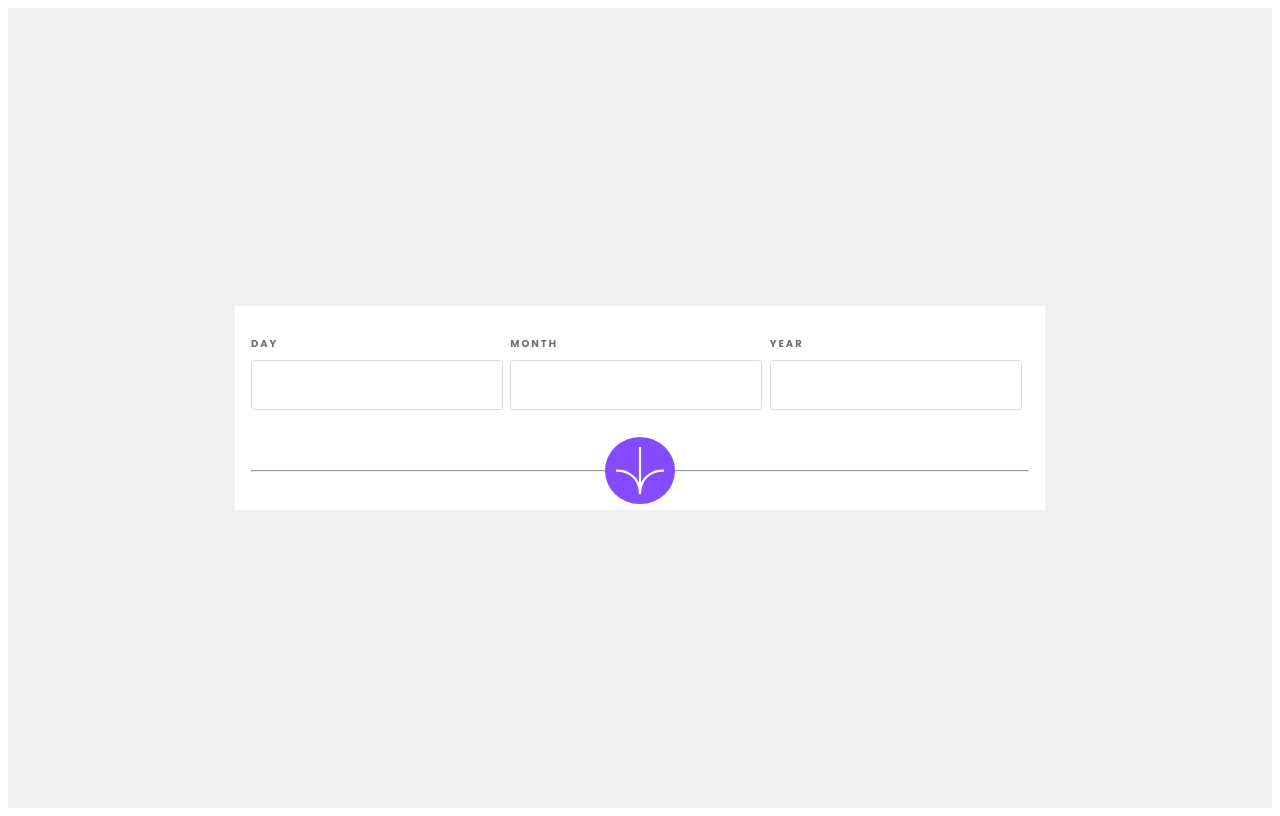
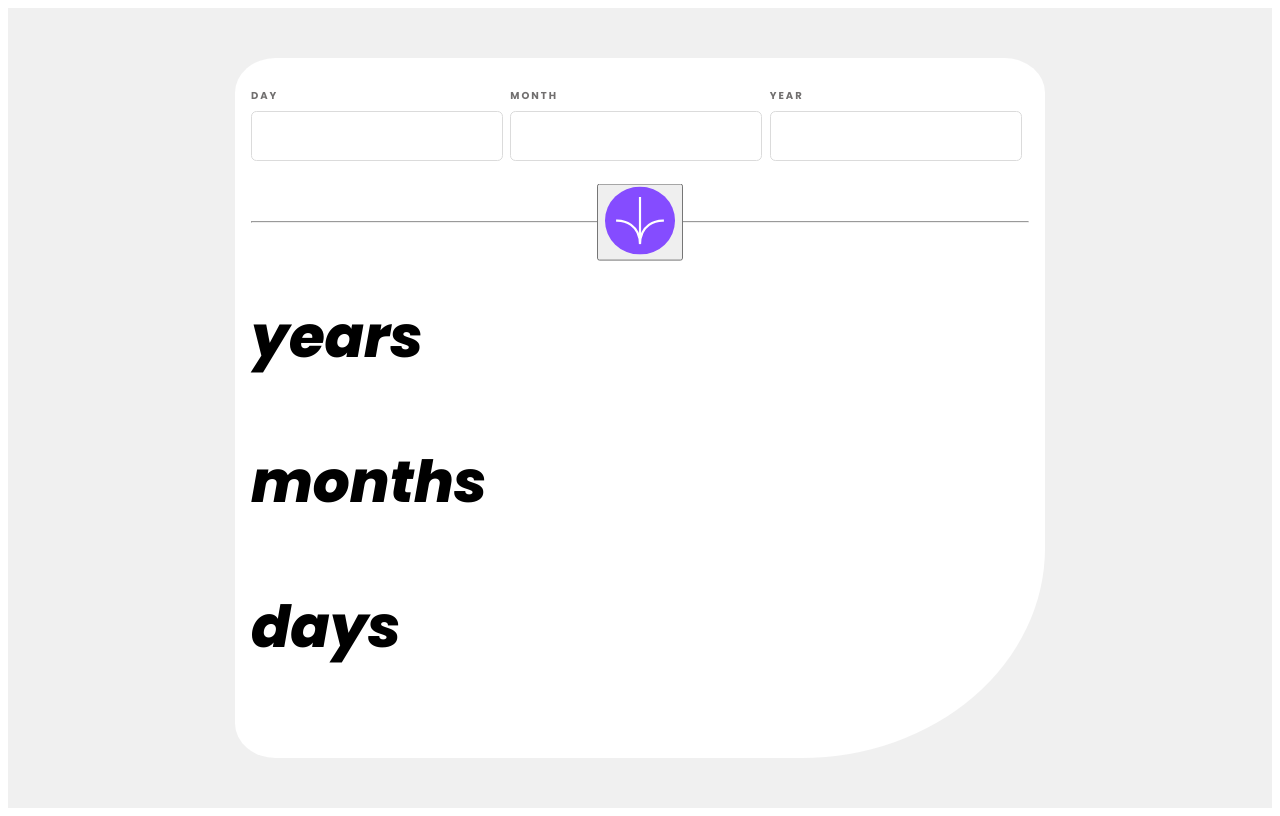
Before and after one commit to JakubCukrowski/age-calculator-mentor, a React (Create React App) app: page / in a window 1280 px wide. Built offline with nearby package versions, Linux system fonts and the light colour scheme.

Commit message:
Calculating years and months added

```diff
--- a/src/App.js
+++ b/src/App.js
@@ -1,5 +1,7 @@
 import { Container } from "./components/Container";
 import { Section } from "./styles/Section.style";
+
+const currentDate = new Date()
 
 function App() {
   return (
--- a/src/components/CenterLine.js
+++ b/src/components/CenterLine.js
@@ -1,12 +1,47 @@
 import arrowIcon from "../assets/images/icon-arrow.svg"
 import { StyledImg } from "../styles/ArrowIcon.style"
 import { StyledDiv } from "../styles/StyledDiv.style"
+import { Button } from "../styles/Button.style"
 
-export const CenterLine = () => {
+export const CenterLine = ({inputFields, setResults}) => {
+    const handleClick = () => {
+        const currentDate = new Date()
+        const providedDate = new Date(inputFields.year, inputFields.month - 1, inputFields.day)
+        const providedYear = providedDate.getFullYear()
+        const providedMonth = providedDate.getMonth() + 1
+        const providedDay = providedDate.getDate()
+
+        let month = 0
+
+        if (currentDate.getMonth() + 1 > providedMonth && providedDay < currentDate.getDate()) {
+            month = (currentDate.getMonth() + 1) - providedMonth
+        } else if (currentDate.getMonth() + 1 > providedMonth && providedDay > currentDate.getDate()) {
+            month = (currentDate.getMonth()) - providedMonth
+        } else if (currentDate.getMonth() + 1 < providedMonth && providedDay > currentDate.getDate()) {
+            month = providedMonth - (currentDate.getMonth() + 1)
+        } else if (currentDate.getMonth() + 1 < providedMonth && providedDay < currentDate.getDate()) {
+            month = (providedMonth - 1) - (currentDate.getMonth() + 1)
+        } else if (providedDay === currentDate.getDate() && currentDate.getMonth() + 1 < providedMonth) {
+            month = providedMonth - (currentDate.getMonth() + 1)
+        } else if (providedDay === currentDate.getDate() && currentDate.getMonth() + 1 > providedMonth) {
+            month = (currentDate.getMonth() + 1) - providedMonth
+        }
+
+        setResults({
+            years: currentDate.getFullYear() - providedYear,
+            months: month,
+
+
+        })
+
+    }
+
     return (
         <StyledDiv>
             <hr></hr>
-            <StyledImg src={arrowIcon}/>
+            <Button onClick={handleClick}>
+                <StyledImg src={arrowIcon}/>
+            </Button>
         </StyledDiv>
     )
 }
--- a/src/components/Container.js
+++ b/src/components/Container.js
@@ -1,14 +1,44 @@
+import React, { useState } from "react"
 import { MainContainer } from "../styles/Container.style"
 import { Form } from "./Form"
 import { Result } from "./Result"
 import { CenterLine } from "./CenterLine"
 
 export const Container = () => {
+    const [inputFields, setInputFields] = useState({
+        day: "",
+        month: "",
+        year: ""
+    })
+
+    const [results, setResults] = useState({
+        days: "",
+        months: "",
+        years: ""
+    })
+
+    const [errors, setErrors] = useState({
+        dayError: false,
+        monthError: false,
+        yearError: false
+    })
+
+    const handleInputs = (e) => {
+        const { name, value } = e.target
+
+        setInputFields(prev => {
+            return {
+                ...prev,
+                [name]: value
+            }
+        })
+    }
+
     return (
         <MainContainer>
-            <Form/>
-            <CenterLine/>
-            <Result/>
+            <Form handleInputs={handleInputs} errors={errors}/>
+            <CenterLine inputFields={inputFields} setResults={setResults}/>
+            <Result results={results}/>
         </MainContainer>
     )
 }
--- a/src/components/Form.js
+++ b/src/components/Form.js
@@ -4,20 +4,21 @@ import { StyledInput } from "../styles/Input.style";
 import { StyledLabel } from "../styles/Label.style";
 import { InputContainer } from "../styles/InputContainer.style";
 
-export const Form = () => {
+export const Form = ({handleInputs, errors}) => {
+
     return (
         <DateForm>
             <InputContainer>
-                <StyledLabel htmlFor="">DAY</StyledLabel>
-                <StyledInput type="number" />
+                <StyledLabel htmlFor="day">DAY</StyledLabel>
+                <StyledInput onChange={handleInputs} type="number" id="day" name="day"/>
             </InputContainer>
             <InputContainer>
-                <StyledLabel htmlFor="">MONTH</StyledLabel>
-                <StyledInput type="number" />
+                <StyledLabel htmlFor="month">MONTH</StyledLabel>
+                <StyledInput onChange={handleInputs} type="number" id="month" name="month"/>
             </InputContainer>
             <InputContainer>
-                <StyledLabel htmlFor="">YEAR</StyledLabel>
-                <StyledInput type="number" />
+                <StyledLabel htmlFor="year">YEAR</StyledLabel>
+                <StyledInput onChange={handleInputs} type="number" id="year" name="year"/>
             </InputContainer>
         </DateForm>
     )
--- a/src/components/Result.js
+++ b/src/components/Result.js
@@ -1,5 +1,23 @@
 import React from "react";
+import styled from "styled-components";
 
-export const Result = () => {
-    return
+const Text = styled.p`
+    font-family: "Poppins", sans-serif;
+    font-size: 58px;
+    font-style: italic;
+    font-weight: 800;
+`
+
+export const Result = ({results}) => {
+    const spanColor = {
+        color: "hsl(259, 100%, 65%)"
+    }
+
+    return (
+        <div style={{marginTop: 70}}>
+            <Text><span style={spanColor}>{results.years}</span> years</Text>
+            <Text><span style={spanColor}>{results.months}</span> months</Text>
+            <Text><span style={spanColor}>{results.days}</span> days</Text>
+        </div>
+    )
 }
--- a/src/styles/ArrowIcon.style.js
+++ b/src/styles/ArrowIcon.style.js
@@ -6,8 +6,4 @@ export const StyledImg = styled.img`
     border-radius: 50%;
     padding: 10px;
     width: 50px;
-    position: absolute;
-    top: 50%;
-    left: 50%;
-    transform: translate(-50%, -50%);
 `
--- /dev/null
+++ b/src/styles/Button.style.js
@@ -0,0 +1,8 @@
+import styled from "styled-components";
+
+export const Button = styled.button`
+position: absolute;
+top: 50%;
+left: 50%;
+transform: translate(-50%, -50%);
+`
--- a/src/styles/Container.style.js
+++ b/src/styles/Container.style.js
@@ -4,6 +4,8 @@ export const MainContainer = styled.div`
     background-color: hsl(0, 0%, 100%);
     padding: 30px 16px;
     margin-top: 4.5em;
+    border-radius: 5%;
+    border-bottom-right-radius: 30%;
 
     @media (min-width: 600px) {
         margin-top: 0
--- a/src/styles/Input.style.js
+++ b/src/styles/Input.style.js
@@ -2,11 +2,19 @@ import styled from "styled-components";
 
 export const StyledInput = styled.input`
     border: 0.25px solid hsl(0, 0%, 86%);
-    border-radius: 0.2em;
+    border-radius: 0.3em;
     width: 90%;
     height: 46px;
     margin-top: 0.4em;
     padding-left: 0.8em;
     font-size: 18px;
-    font-weight: 800
+    font-weight: 800;
+
+    &.error {
+        border: 0.25px solid tomato;
+    }
+
+    &:focus {
+        border: 0.25px solid hsl(259, 100%, 65%);
+    }
 `
```
